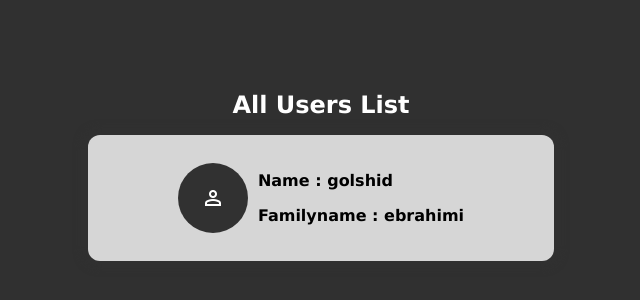
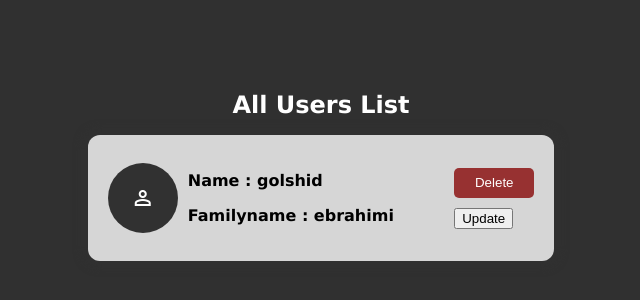
Before and after one commit to golsh1d/register-form, a website: page frontend/users.html in a window 1280 px wide. Shown: the part 224-524 px from the top of the page, without its empty margins (327-967 px from the left). Drawn offline with nearby package versions, Linux system fonts and the light colour scheme.

Commit message:
style delete btn

```diff
--- a/frontend/css/usersStyle.css
+++ b/frontend/css/usersStyle.css
@@ -33,7 +33,7 @@ div.main-content {
     box-shadow: 0px 0px 10px 5px #313131;
     display: flex;
     align-items: center;
-    justify-content: center;
+    justify-content: space-between;
     padding: 20px;
     margin-bottom: 16px;
 }
@@ -56,6 +56,23 @@ div.user-icon{
     display: flex;
     align-items: center;
     justify-content: center;
+}
+
+button.del-btn{
+    width: 80px;
+    height: 30px;
+    background-color: #973131;
+    color: white;
+    border: none;
+    outline: none;
+    border-radius: 5px;
+    margin-bottom: 10px;
+    transition: all 0.2s ease;
+}
+
+button.del-btn:hover{
+    cursor: pointer;
+    background-color: #581616;
 }
 
 @media (min-width: 576px) {
--- a/frontend/users.html
+++ b/frontend/users.html
@@ -22,6 +22,14 @@
                     <p>Familyname : <span class="familyname-span">ebrahimi</span></p>
                 </div>
             </div>
+            <div class="right-section">
+                <div>
+                    <button class="del-btn">Delete</button>
+                </div>
+                <div>
+                    <button class="update-btn">Update</button>
+                </div>
+            </div>
         </div>
     </section>
     <script src="./scripts/users.js"></script>
```
